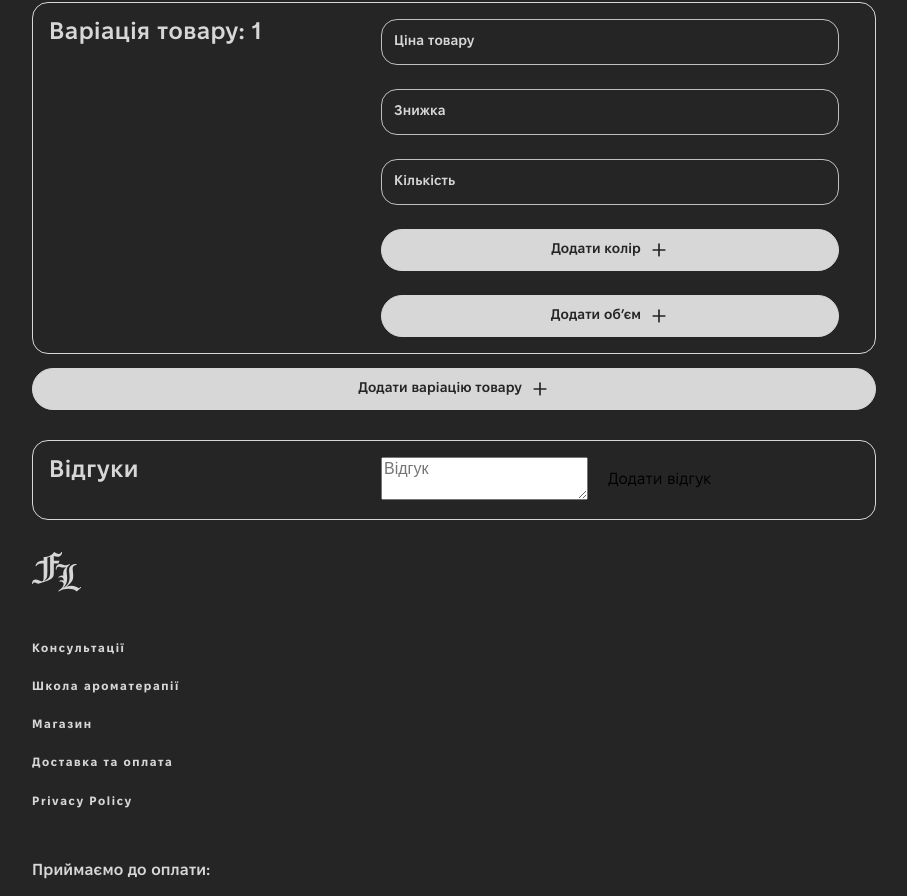
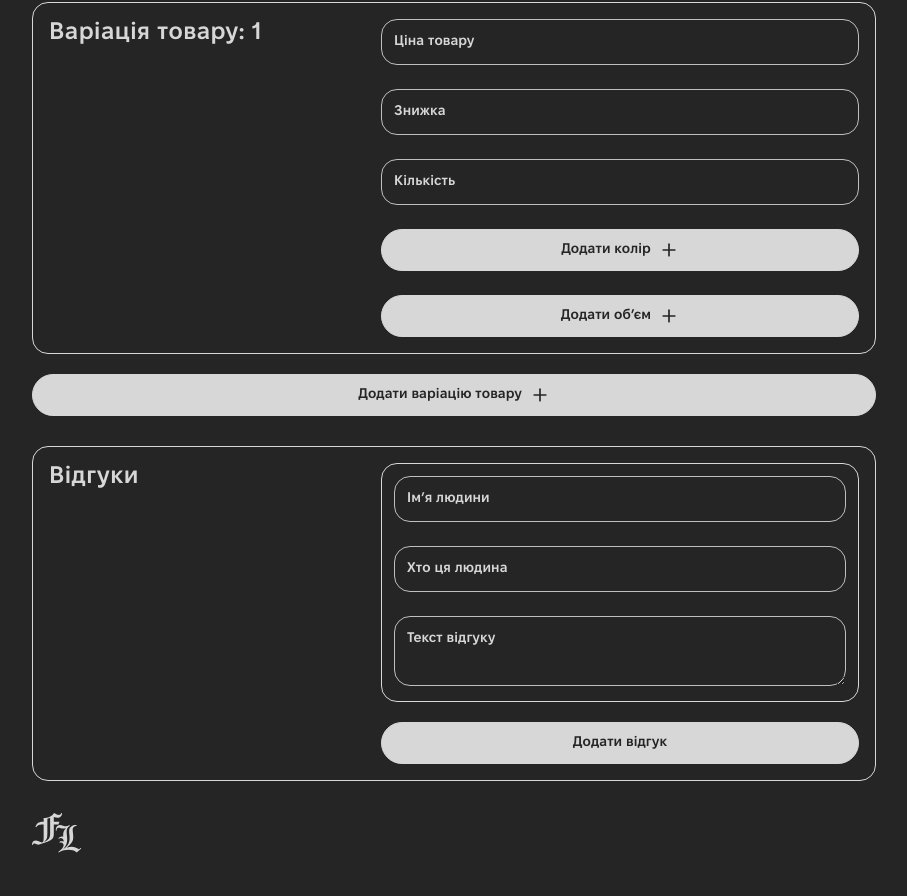
Before and after one commit to 1Kostik/frauLaskaMarket, a React (Vite) app: page /admin/create-advert in a window 1280 px wide. Shown: the part 955-1851 px from the top of the page, without its empty margins (264-1171 px from the left). Built offline with nearby package versions, Linux system fonts and the light colour scheme; no server answers.

Commit message:
created-feedbacks-in-admin-form

```diff
--- a/src/components/AdminForm/AdminForm.styled.ts
+++ b/src/components/AdminForm/AdminForm.styled.ts
@@ -93,7 +93,7 @@ export const titleImagesWrapper = css`
 `;
 
 export const addImagesBtn = css`
-  width: 169px;
+  width: 172px;
   padding: 10px 16px;
   border-radius: 24px;
   border: 1px solid var(--border-light-grey);
@@ -188,6 +188,36 @@ export const imageThumb = css`
   }
 `;
 
+export const variationsContainer = css`
+  display: flex;
+  flex-direction: column;
+  row-gap: 20px;
+`;
+
+export const variationWrapper = css`
+  display: flex;
+  align-items: start;
+  column-gap: 20px;
+  width: 100%;
+`;
+
+export const reviewsContainer = css`
+  display: flex;
+  flex-direction: column;
+  row-gap: 20px;
+  width: 100%;
+`;
+
+export const reviewWrapper = css`
+  display: flex;
+  align-items: start;
+  column-gap: 20px;
+  width: 100%;
+  padding: 12px;
+  border-radius: 16px;
+  border: 1px solid var(--border-light-grey);
+`;
+
 export const trashCan = css`
   width: 24px;
   height: 24px;
--- a/src/components/AdminForm/AdminForm.tsx
+++ b/src/components/AdminForm/AdminForm.tsx
@@ -7,6 +7,7 @@ import {
   FieldArray,
   FormikProps,
   Field,
+  FormikErrors,
 } from "formik";
 import * as Yup from "yup";
 import {
@@ -27,6 +28,10 @@ import {
   titleImagesWrapper,
   textAreaStyle,
   trashCan,
+  reviewWrapper,
+  reviewsContainer,
+  variationsContainer,
+  variationWrapper,
 } from "./AdminForm.styled";
 import { errorBorder } from "@components/CartForm/CartForm.styled";
 
@@ -44,7 +49,7 @@ import { createCategory, fetchCategories } from "@redux/categories/operations";
 import { selectCategories } from "@redux/categories/selectors";
 
 import { ICategory } from "Interfaces/ICategory";
-import { IAdvert } from "Interfaces/IAdvert";
+import { IAdvert, IVariation } from "Interfaces/IAdvert";
 
 const FILE_SIZE = 1024 * 1024 * 2;
 
@@ -65,7 +70,7 @@ const initialValues: IAdvert = {
 
   variations: [{ size: "", price: "", count: "", color: "", discount: "" }],
 
-  feedbacks: [""],
+  feedbacks: [{ name: "", profession: "", review: "" }],
 
   newCategory: "",
 };
@@ -85,14 +90,20 @@ const validationSchema = Yup.object({
   variations: Yup.array().of(
     Yup.object().shape({
       price: Yup.mixed().required("Ціна обов'язкова"),
-      discount: Yup.number(),
+      discount: Yup.mixed(),
       count: Yup.mixed().required("Кількість обов'язкова"),
-      colors: Yup.array().min(1, "Необхідно вибрати хоча б один колір"),
+      colors: Yup.string(),
       size: Yup.mixed(),
     })
   ),
 
-  feedbacks: Yup.array().of(Yup.string()),
+  feedbacks: Yup.array().of(
+    Yup.object().shape({
+      name: Yup.string(),
+      profession: Yup.string(),
+      review: Yup.string(),
+    })
+  ),
 
   newCategory: Yup.string(),
 });
@@ -219,7 +230,8 @@ const AdminForm: React.FC<IAdminFormProps> = ({ advert }) => {
           if (typeof mainImg === "string") {
             values.mainImage = mainImg;
           } else {
-            values.mainImage = URL.createObjectURL(mainImg);
+            // values.mainImage = URL.createObjectURL(mainImg);
+            values.mainImage = mainImg.name;
           }
           delete values.newCategory;
           console.log("values", values);
@@ -458,19 +470,21 @@ const AdminForm: React.FC<IAdminFormProps> = ({ advert }) => {
                   <div>
                     <FieldArray name="variations">
                       {({ push, remove }) => (
-                        <>
+                        <div css={variationsContainer}>
                           {variations.map((_, index) => (
                             <div key={index} css={[blockWrapper, commonBlock]}>
                               <h2>Варіація товару: {index + 1}</h2>
+                              <div css={variationWrapper}>
                                 <div css={categoryFields}>
-                                <label htmlFor={`variations.${index}.price`}>
+                                  <label htmlFor={`variations${index}.price`}>
                                     <Field
                                       name={`variations.${index}.price`}
                                       type="number"
                                       placeholder="Ціна товару"
+                                      id={`variations${index}.price`}
                                       onFocus={() => {
                                         setFieldError(
-                                        `variations.${index}`,
+                                          `variations.${index}.price`,
                                           undefined
                                         );
                                       }}
@@ -478,20 +492,48 @@ const AdminForm: React.FC<IAdminFormProps> = ({ advert }) => {
                                       css={[
                                         inputFieldStyle,
                                         errorBorder(
-                                        !!(errors.title && touched.title)
+                                          !!(
+                                            (
+                                              errors.variations?.[
+                                                index
+                                              ] as FormikErrors<IVariation>
+                                            )?.price &&
+                                            touched.variations?.[index]?.price
+                                          )
                                         ),
                                       ]}
                                     />
+                                    <ErrorMessage
+                                      name={`variations.${index}.price`}
+                                    >
+                                      {(msg) => (
+                                        <div css={errorStyle}>{msg}</div>
+                                      )}
+                                    </ErrorMessage>
                                   </label>
 
-                                <label htmlFor={`variations.${index}.discount`}>
+                                  <label
+                                    htmlFor={`variations${index}.discount`}
+                                  >
                                     <Field
                                       name={`variations.${index}.discount`}
                                       type="number"
                                       placeholder="Знижка"
+                                      id={`variations${index}.discount`}
+                                      onKeyPress={handleNumericInput}
+                                      css={[inputFieldStyle]}
+                                    />
+                                  </label>
+
+                                  <label htmlFor={`variations${index}.count`}>
+                                    <Field
+                                      name={`variations.${index}.count`}
+                                      type="number"
+                                      placeholder="Кількість"
+                                      id={`variations${index}.count`}
                                       onFocus={() => {
                                         setFieldError(
-                                        `variations.${index}`,
+                                          `variations.${index}.count`,
                                           undefined
                                         );
                                       }}
@@ -499,31 +541,25 @@ const AdminForm: React.FC<IAdminFormProps> = ({ advert }) => {
                                       css={[
                                         inputFieldStyle,
                                         errorBorder(
-                                        !!(errors.title && touched.title)
+                                          !!(
+                                            errors.variations?.[index] &&
+                                            (
+                                              errors.variations[
+                                                index
+                                              ] as FormikErrors<IVariation>
+                                            ).count &&
+                                            touched.variations?.[index]?.count
+                                          )
                                         ),
                                       ]}
                                     />
-                                </label>
-
-                                <label htmlFor={`variations.${index}.count`}>
-                                  <Field
+                                    <ErrorMessage
                                       name={`variations.${index}.count`}
-                                    type="number"
-                                    placeholder="Кількість"
-                                    onFocus={() => {
-                                      setFieldError(
-                                        `variations.${index}`,
-                                        undefined
-                                      );
-                                    }}
-                                    onKeyPress={handleNumericInput}
-                                    css={[
-                                      inputFieldStyle,
-                                      errorBorder(
-                                        !!(errors.title && touched.title)
-                                      ),
-                                    ]}
-                                  />
+                                    >
+                                      {(msg) => (
+                                        <div css={errorStyle}>{msg}</div>
+                                      )}
+                                    </ErrorMessage>
                                   </label>
 
                                   {(isShowColorPicker.includes(index) ||
@@ -535,11 +571,6 @@ const AdminForm: React.FC<IAdminFormProps> = ({ advert }) => {
                                         index={index}
                                         onClose={handleShowColorPicker}
                                       />
-                                    <ErrorMessage name="colors">
-                                      {(msg) => (
-                                        <div css={errorStyle}>{msg}</div>
-                                      )}
-                                    </ErrorMessage>
                                     </div>
                                   )}
                                   {!isShowColorPicker.includes(index) && (
@@ -555,24 +586,14 @@ const AdminForm: React.FC<IAdminFormProps> = ({ advert }) => {
                                   )}
 
                                   {isShowAddSize.includes(index) && (
-                                  <label htmlFor={`variations.${index}.size`}>
+                                    <label htmlFor={`variations${index}.size`}>
                                       <Field
                                         name={`variations.${index}.size`}
                                         type="number"
                                         placeholder="Об'єм"
-                                      onFocus={() => {
-                                        setFieldError(
-                                          `variations.${index}`,
-                                          undefined
-                                        );
-                                      }}
+                                        id={`variations${index}.size`}
                                         onKeyPress={handleNumericInput}
-                                      css={[
-                                        inputFieldStyle,
-                                        errorBorder(
-                                          !!(errors.title && touched.title)
-                                        ),
-                                      ]}
+                                        css={[inputFieldStyle]}
                                       />
                                     </label>
                                   )}
@@ -584,15 +605,15 @@ const AdminForm: React.FC<IAdminFormProps> = ({ advert }) => {
                                     <p>Додати обʼєм</p> <FiPlus />
                                   </button>
 
-                                <ErrorMessage name={`variations.${index}`}>
+                                  {/* <ErrorMessage name={`variations.${index}`}>
                                     {() => (
                                       <div css={errorStyle}>
                                         Усі поля мають бути заповнені
                                       </div>
                                     )}
-                                </ErrorMessage>
+                                  </ErrorMessage> */}
                                 </div>
-                              <div>
+
                                 {variations.length > 1 && (
                                   <button
                                     type="button"
@@ -616,12 +637,12 @@ const AdminForm: React.FC<IAdminFormProps> = ({ advert }) => {
                                 discount: "",
                               })
                             }
-                            css={[buttonStyle, { marginTop: "14px" }]}
+                            css={buttonStyle}
                           >
                             <p>Додати варіацію товару</p>
                             <FiPlus />
                           </button>
-                        </>
+                        </div>
                       )}
                     </FieldArray>
                   </div>
@@ -630,29 +651,63 @@ const AdminForm: React.FC<IAdminFormProps> = ({ advert }) => {
                     <h2>Відгуки</h2>
                     <FieldArray name="feedbacks">
                       {({ push, remove }) => (
-                        <>
+                        <div css={reviewsContainer}>
                           {feedbacks.map((_, i) => (
-                            <label key={i} htmlFor={`feedbacks.${i}`}>
+                            <div key={i} css={reviewWrapper}>
+                              <div css={categoryFields}>
+                                <label htmlFor={`feedbacks${i}.name`}>
+                                  <Field
+                                    type="text"
+                                    name={`feedbacks.${i}.name`}
+                                    id={`feedbacks${i}.name`}
+                                    placeholder="Імʼя людини"
+                                    css={[inputFieldStyle]}
+                                  />
+                                </label>
+                                <label htmlFor={`feedbacks${i}.profession`}>
+                                  <Field
+                                    type="text"
+                                    name={`feedbacks.${i}.profession`}
+                                    id={`feedbacks${i}.proffesion`}
+                                    placeholder="Хто ця людина"
+                                    css={[inputFieldStyle]}
+                                  />
+                                </label>
+                                <label htmlFor={`feedbacks${i}.review`}>
                                   <Field
                                     as="textarea"
-                                name={`feedbacks.${i}`}
-                                id={`feedbacks.${i}`}
-                                placeholder="Відгук"
+                                    name={`feedbacks.${i}.review`}
+                                    id={`feedbacks${i}.review`}
+                                    placeholder="Текст відгуку"
+                                    css={[
+                                      inputFieldStyle,
+                                      textAreaStyle,
+                                      { width: "100%" },
+                                    ]}
                                   />
-                              {feedbacks.length > 1 && (
-                                <button type="button" onClick={() => remove(i)}>
-                                  Видалити відгук
-                                </button>
-                              )}
+                                </label>
                                 <ErrorMessage name={`feedbacks.${i}`}>
                                   {(msg) => <div css={errorStyle}>{msg}</div>}
                                 </ErrorMessage>
-                            </label>
+                              </div>
+
+                              {feedbacks.length > 1 && (
+                                <button type="button" onClick={() => remove(i)}>
+                                  <FaRegTrashAlt css={trashCan} />
+                                </button>
+                              )}
+                            </div>
                           ))}
-                          <button type="button" onClick={() => push("")}>
+                          <button
+                            type="button"
+                            onClick={() =>
+                              push({ name: "", profession: "", review: "" })
+                            }
+                            css={buttonStyle}
+                          >
                             Додати відгук
                           </button>
-                        </>
+                        </div>
                       )}
                     </FieldArray>
                   </div>
--- a/src/pages/EditAdvertPage/EditAdvertPage.tsx
+++ b/src/pages/EditAdvertPage/EditAdvertPage.tsx
@@ -26,14 +26,17 @@ const advert: IAdvert = {
     },
   ],
 
-  feedbacks: ["qwerty", "asdf"],
+  feedbacks: [
+    { name: "string", profession: "string", review: "string" },
+    { name: "qq", profession: "qq", review: "qeafasdf" },
+  ],
 };
 
 const EditAdvertPage = () => {
   return (
-     <section>
+    <section>
       <div css={containerStyles}>
-        <AdminForm advert={advert}/>
+        <AdminForm advert={advert} />
       </div>
     </section>
   );
```
Also changed, not shown: src/Interfaces/IAdvert.ts (+7 -1 lines). Lines whose indentation alone changed are shown as unchanged.
